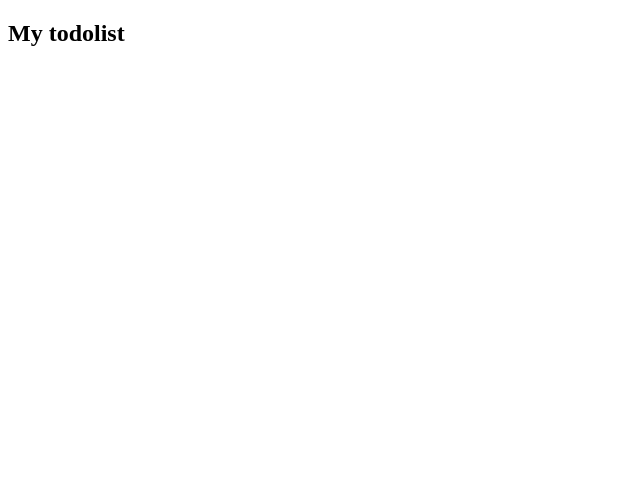
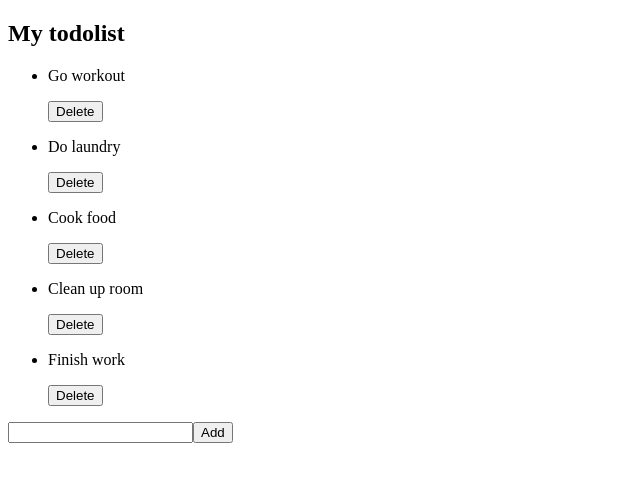
Before and after one commit to Akmatworld/todo-app, a Vue app: page / in a window 1280 px wide. Shown: the top 482 px of the page, without its empty margins (0-640 px from the left). Built offline with nearby package versions, Linux system fonts and the light colour scheme.

Commit message:
Add, done functionality were done

```diff
--- a/package.json
+++ b/package.json
@@ -10,7 +10,8 @@
   },
   "dependencies": {
     "core-js": "^3.6.5",
-    "vue": "^2.6.11"
+    "vue": "^2.6.11",
+    "vue-uuid": "^2.0.2"
   },
   "devDependencies": {
     "@vue/cli-plugin-babel": "~4.4.0",
--- a/src/App.vue
+++ b/src/App.vue
@@ -1,18 +1,20 @@
 <template>
   <div id="app">
-    <Todos/>
+    <Todos :todos="todos" @delete-todo="deleteTodo"/>
+    <AddTodo @add-todo="addTodo"/>
   </div>
 </template>
-
 <script>
-import Todos from './components/Todos';
+import Todos from './components/Todos'
+import AddTodo from './components/AddTodo'
 
 export default {
   name: 'App',
   components: {
-    Todos
+    Todos,
+    AddTodo
   },
-  data() {
+  data () {
     return {
       todos: [
         {
@@ -40,9 +42,17 @@
           title: 'Finish work',
           completed: false
         }
-      ],
+      ]
     }
   },
+  methods: {
+    addTodo (newTodoObj) {
+      this.todos = [...this.todos, newTodoObj]
+    },
+    deleteTodo (todoId) {
+      this.todos = this.todos.filter(todo => todo.id !== todoId)
+    }
+  }
 }
 </script>
 
--- /dev/null
+++ b/src/components/AddTodo.vue
@@ -0,0 +1,36 @@
+<template>
+  <div>
+    <form @submit="addTodo">
+      <input type="text" v-model="title" name="title">
+      <button type="submit">Add</button>
+    </form>
+  </div>
+</template>
+
+<script>
+import { uuid } from 'vue-uuid'
+
+export default {
+  name: 'AddTodo',
+  data () {
+    return {
+      title: ''
+    }
+  },
+  methods: {
+    addTodo (e) {
+      e.preventDefault()
+      const newTodoObj = {
+        id: uuid.v4(),
+        title: this.title,
+        completed: false
+      }
+      this.$emit('add-todo', newTodoObj)
+      this.title = ''
+    }
+  }
+}
+</script>
+
+<style scoped>
+</style>
--- a/src/components/Todo.vue
+++ b/src/components/Todo.vue
@@ -1,11 +1,26 @@
 <template>
   <div>
+    <div :class="{ 'completed': todo.completed }">
+      <p @click="markComplete">{{ todo.title }}</p>
+      <button @click="$emit('delete-todo', todo.id)">Delete</button>
+    </div>
   </div>
 </template>
 <script>
 export default {
   name: 'Todo',
+  props: [
+    'todo'
+  ],
+  methods: {
+    markComplete () {
+      this.todo.completed = !this.todo.completed
+    }
+  }
 }
 </script>
 <style scoped>
+  .completed {
+    text-decoration: line-through;
+  }
 </style>
--- a/src/components/Todos.vue
+++ b/src/components/Todos.vue
@@ -1,16 +1,24 @@
 <template>
   <div>
     <h2>My todolist</h2>
+    <ul>
+      <li v-bind:key="todo.id" v-for="todo in todos">
+        <Todo v-bind:todo="todo" v-on:delete-todo="$emit('delete-todo', todo.id)"/>
+      </li>
+    </ul>
   </div>
 </template>
 <script>
-import Todo from './Todo';
+import Todo from './Todo'
 
 export default {
   name: 'Todos',
   components: {
     Todo
-  }
+  },
+  props: [
+    'todos'
+  ]
 }
 </script>
 <style scoped>
```
Also changed, not shown: 1 other file (tests, documents, lock files or other folders).
